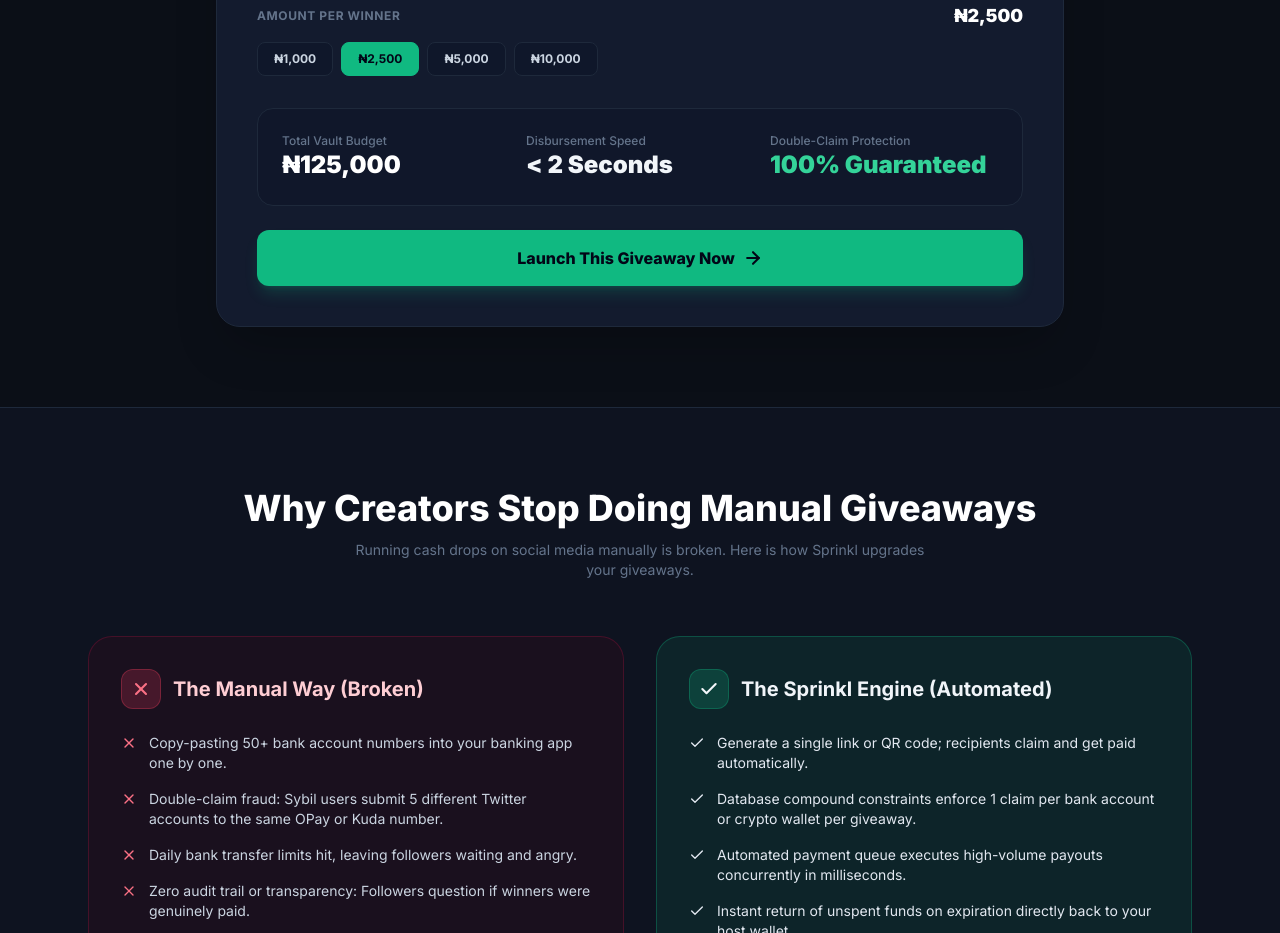
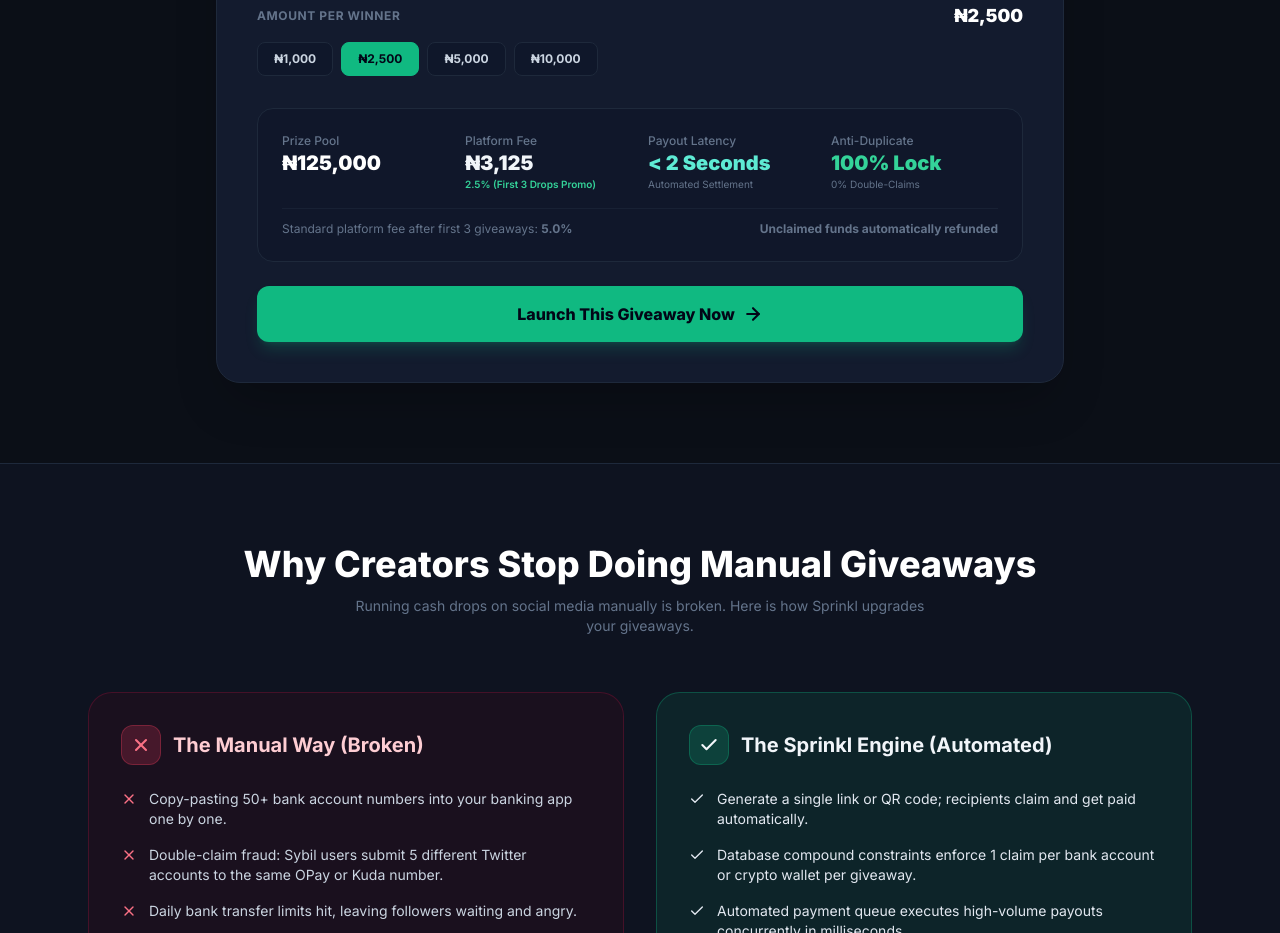
Before and after one commit to Awwal2007/sprinkl, a React (Vite) app: page / in a window 1280 px wide. Shown: the part 2060-2993 px from the top of the page. Built offline with nearby package versions, Linux system fonts and the light colour scheme; no server answers.

Commit message:
feat(monetization): add new creator 2.5% privilege badge and fee breakdown to CreateGiveaway and Admin revenue metrics

```diff
--- a/src/pages/AdminDashboardPage.jsx
+++ b/src/pages/AdminDashboardPage.jsx
@@ -21,6 +21,14 @@
     },
   });
 
+  const { data: revenueData } = useQuery({
+    queryKey: ['adminRevenue'],
+    queryFn: async () => {
+      const res = await api.get('/admin/revenue');
+      return res.data;
+    },
+  });
+
   return (
     <div className="min-h-screen flex flex-col bg-dark-bg text-slate-100">
       <Navbar />
@@ -31,10 +39,52 @@
             <ShieldCheck className="w-6 h-6" />
           </div>
           <div>
-            <h1 className="text-2xl font-extrabold text-white">Internal Admin & KYC Audit Dashboard</h1>
-            <p className="text-xs text-dark-muted">Platform transaction monitoring & AML threshold compliance review</p>
+            <h1 className="text-2xl font-extrabold text-white">Internal Admin & Platform Revenue Dashboard</h1>
+            <p className="text-xs text-dark-muted">Platform transaction monitoring, fee collection profits & AML threshold compliance review</p>
           </div>
         </div>
+
+        {/* Platform Revenue Metric Cards */}
+        <section className="grid sm:grid-cols-3 gap-6">
+          <div className="bg-dark-card border border-dark-border rounded-2xl p-6 shadow-xl relative overflow-hidden">
+            <div className="absolute top-0 right-0 w-32 h-32 bg-emerald-500/5 blur-3xl pointer-events-none" />
+            <p className="text-xs uppercase tracking-wider text-dark-muted font-bold mb-1">
+              Collected Platform Profit (NGN)
+            </p>
+            <p className="text-3xl font-extrabold text-emerald-400">
+              ₦{((revenueData?.revenue?.NGN || 0) / 100).toLocaleString(undefined, { minimumFractionDigits: 2 })}
+            </p>
+            <p className="text-[11px] text-dark-muted mt-2">
+              From 2.5% new creator promos and 5.0% standard fees
+            </p>
+          </div>
+
+          <div className="bg-dark-card border border-dark-border rounded-2xl p-6 shadow-xl relative overflow-hidden">
+            <div className="absolute top-0 right-0 w-32 h-32 bg-teal-500/5 blur-3xl pointer-events-none" />
+            <p className="text-xs uppercase tracking-wider text-dark-muted font-bold mb-1">
+              Collected Platform Profit (USDT)
+            </p>
+            <p className="text-3xl font-extrabold text-teal-300">
+              ${((revenueData?.revenue?.USDT || 0) / 1000000).toLocaleString(undefined, { minimumFractionDigits: 2 })} USDT
+            </p>
+            <p className="text-[11px] text-dark-muted mt-2">
+              TRC-20 & BEP-20 crypto fee revenue
+            </p>
+          </div>
+
+          <div className="bg-dark-card border border-dark-border rounded-2xl p-6 shadow-xl relative overflow-hidden">
+            <div className="absolute top-0 right-0 w-32 h-32 bg-brand-500/5 blur-3xl pointer-events-none" />
+            <p className="text-xs uppercase tracking-wider text-dark-muted font-bold mb-1">
+              Platform Campaigns
+            </p>
+            <p className="text-3xl font-extrabold text-white">
+              {revenueData?.stats?.totalGiveaways || 0}
+            </p>
+            <p className="text-[11px] text-brand-400 mt-2 font-medium">
+              {revenueData?.stats?.activeGiveaways || 0} currently active
+            </p>
+          </div>
+        </section>
 
         {/* Flagged Accounts Card */}
         <section className="bg-dark-card border border-dark-border rounded-2xl p-6 space-y-4">
--- a/src/pages/CreateGiveawayPage.jsx
+++ b/src/pages/CreateGiveawayPage.jsx
@@ -29,13 +29,21 @@
     ? (walletData?.balances?.NGN?.available || 0) / 100
     : (walletData?.balances?.USDT?.available || 0) / 1000000;
 
-  const totalCost = (parseFloat(amountPerRecipient) || 0) * (parseInt(totalSlots) || 0);
+  const isPromo = walletData?.feeTier ? walletData.feeTier.isPromo : true;
+  const remainingPromoCount = walletData?.feeTier ? walletData.feeTier.remainingPromoCount : 3;
+  const feeRate = isPromo ? 0.025 : 0.05;
+
+  const giftPool = (parseFloat(amountPerRecipient) || 0) * (parseInt(totalSlots) || 0);
+  const platformFee = Math.round(giftPool * feeRate * 100) / 100;
+  const totalCost = giftPool + platformFee;
   const isInsufficient = totalCost > availableBalance;
 
   const handleSubmit = async (e) => {
     e.preventDefault();
     if (isInsufficient) {
-      setError(`Insufficient ${currency} wallet balance. You need ${totalCost.toLocaleString()} ${currency}`);
+      setError(
+        `Insufficient ${currency} wallet balance. You need ${totalCost.toLocaleString()} ${currency} (Gift: ${giftPool.toLocaleString()} + Fee: ${platformFee.toLocaleString()})`
+      );
       return;
     }
 
@@ -204,6 +212,33 @@
               </label>
             </div>
 
+            {/* Fee Privilege Status */}
+            {isPromo ? (
+              <div className="bg-gradient-to-r from-brand-500/10 via-emerald-500/10 to-teal-500/10 p-4 rounded-xl border border-brand-500/30 flex items-start gap-3">
+                <div className="w-8 h-8 rounded-lg bg-brand-500/20 text-brand-400 flex items-center justify-center shrink-0 mt-0.5">
+                  <Sparkles className="w-4 h-4" />
+                </div>
+                <div>
+                  <div className="flex items-center gap-2">
+                    <span className="text-xs font-bold text-white">New Creator Privilege Active</span>
+                    <span className="text-[10px] font-extrabold px-1.5 py-0.5 rounded bg-brand-500 text-slate-950">
+                      2.5% Fee
+                    </span>
+                  </div>
+                  <p className="text-xs text-dark-muted mt-0.5">
+                    Enjoy a discounted 2.5% platform fee for your first 3 giveaways ({remainingPromoCount} promo giveaway{remainingPromoCount === 1 ? '' : 's'} remaining). Standard rate is 5.0%.
+                  </p>
+                </div>
+              </div>
+            ) : (
+              <div className="bg-slate-900/60 p-3.5 rounded-xl border border-dark-border flex items-center justify-between text-xs">
+                <span className="text-slate-300 font-semibold">Platform Fee:</span>
+                <span className="font-bold text-white bg-slate-800 px-2 py-0.5 rounded border border-dark-border">
+                  5.0% Standard
+                </span>
+              </div>
+            )}
+
             {/* Total Calculation Box */}
             <div className="bg-slate-900/80 p-4 rounded-xl border border-dark-border space-y-2">
               <div className="flex justify-between text-xs text-dark-muted">
@@ -212,8 +247,22 @@
                   {availableBalance.toLocaleString()} {currency}
                 </span>
               </div>
+              <div className="flex justify-between text-xs text-dark-muted">
+                <span>Prize Pool (to {totalSlots} winners):</span>
+                <span className="font-semibold text-slate-200">
+                  {giftPool.toLocaleString()} {currency}
+                </span>
+              </div>
+              <div className="flex justify-between text-xs text-dark-muted">
+                <span>
+                  Platform Fee ({isPromo ? '2.5% Promo' : '5.0%'}):
+                </span>
+                <span className="font-semibold text-brand-400 font-mono">
+                  {platformFee.toLocaleString()} {currency}
+                </span>
+              </div>
               <div className="flex justify-between text-sm font-bold text-white pt-2 border-t border-dark-border">
-                <span>Total Cost Locked:</span>
+                <span>Total Deducted from Wallet:</span>
                 <span className={`font-mono ${isInsufficient ? 'text-rose-400' : 'text-brand-400'}`}>
                   {totalCost.toLocaleString()} {currency}
                 </span>
--- a/src/pages/LandingPage.jsx
+++ b/src/pages/LandingPage.jsx
@@ -401,19 +401,35 @@
 
               {/* Summary Card */}
               <div className="bg-slate-900/80 border border-dark-border rounded-2xl p-6 mb-6">
-                <div className="grid sm:grid-cols-3 gap-4 text-center sm:text-left">
+                <div className="grid sm:grid-cols-4 gap-4 text-center sm:text-left">
                   <div>
-                    <p className="text-xs text-dark-muted font-medium">Total Vault Budget</p>
-                    <p className="text-2xl font-black text-white">{formattedBudget}</p>
+                    <p className="text-xs text-dark-muted font-medium">Prize Pool</p>
+                    <p className="text-xl font-black text-white">{formattedBudget}</p>
                   </div>
                   <div>
-                    <p className="text-xs text-dark-muted font-medium">Disbursement Speed</p>
-                    <p className="text-2xl font-black text-brand-400">&lt; 2 Seconds</p>
+                    <p className="text-xs text-dark-muted font-medium">Platform Fee</p>
+                    <p className="text-xl font-black text-brand-400">
+                      {calcCurrency === 'NGN'
+                        ? `₦${Math.round(totalBudget * 0.025).toLocaleString()}`
+                        : `$${(totalBudget * 0.025).toFixed(2)}`}
+                    </p>
+                    <p className="text-[10px] text-emerald-400 font-semibold">2.5% (First 3 Drops Promo)</p>
                   </div>
                   <div>
-                    <p className="text-xs text-dark-muted font-medium">Double-Claim Protection</p>
-                    <p className="text-2xl font-black text-emerald-400">100% Guaranteed</p>
+                    <p className="text-xs text-dark-muted font-medium">Payout Latency</p>
+                    <p className="text-xl font-black text-teal-300">&lt; 2 Seconds</p>
+                    <p className="text-[10px] text-dark-muted">Automated Settlement</p>
                   </div>
+                  <div>
+                    <p className="text-xs text-dark-muted font-medium">Anti-Duplicate</p>
+                    <p className="text-xl font-black text-emerald-400">100% Lock</p>
+                    <p className="text-[10px] text-dark-muted">0% Double-Claims</p>
+                  </div>
+                </div>
+
+                <div className="mt-4 pt-3 border-t border-dark-border/60 flex items-center justify-between text-xs text-dark-muted">
+                  <span>Standard platform fee after first 3 giveaways: <strong>5.0%</strong></span>
+                  <span className="text-brand-400 font-bold">Unclaimed funds automatically refunded</span>
                 </div>
               </div>
 
```
